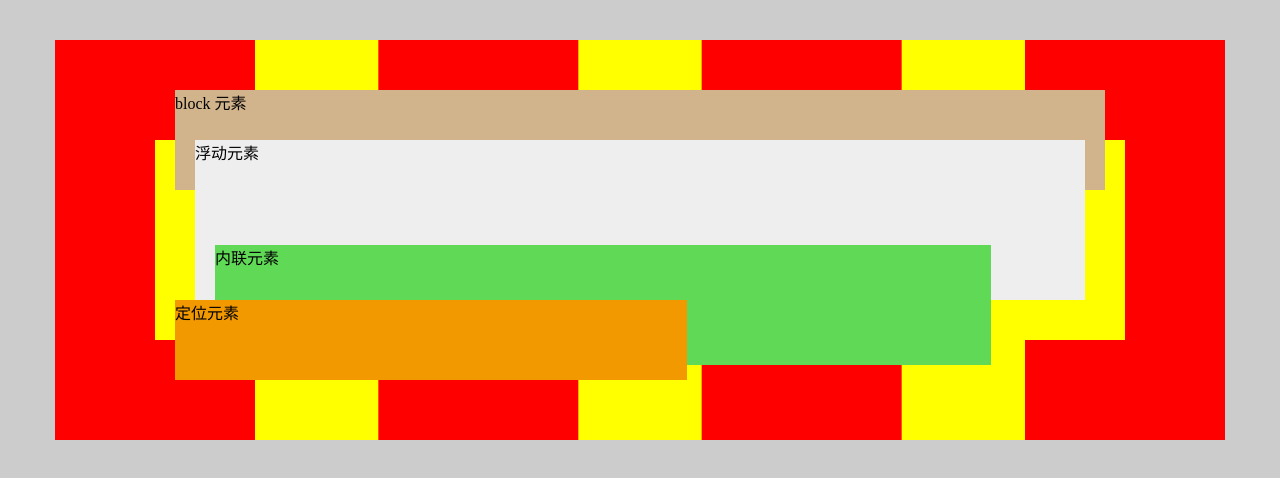
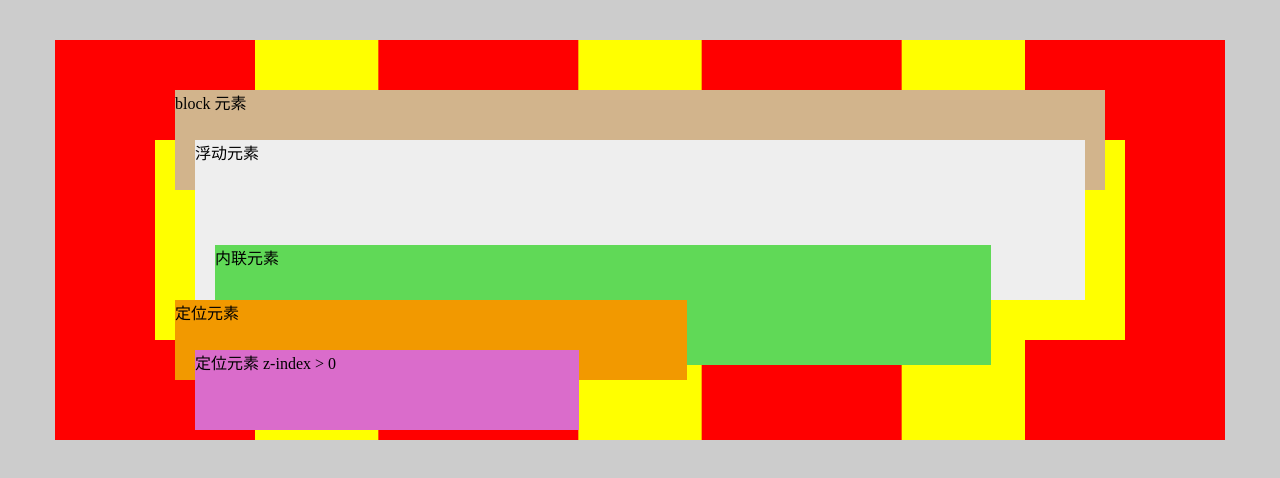
Before and after one commit to mcx2020/mcx-wheels, a website: page src/components/stacking-sequence.html in a window 1280 px wide. Drawn offline with Linux system fonts and the light colour scheme.

Commit message:
新增 z-index > 0 的堆叠

```diff
--- a/src/components/stacking-sequence.html
+++ b/src/components/stacking-sequence.html
@@ -49,13 +49,22 @@
 		}
 
 		.position {
-			width: 100px;
 			height: 80px;
 			position: absolute;
 			margin-left: 20px;
 			width: 40%;
 			background: #F29900;
 			top: 300px;
+		}
+
+		.position2 {
+			width: 80px;
+			height: 80px;
+			position: absolute;
+			margin-left: 40px;
+			width: 30%;
+			background: #da6ccb;
+			top: 350px;
 		}
 	</style>
 </head>
@@ -66,6 +75,7 @@
 		<div class='float'>浮动元素</div>
 		<div class='inline-block'>内联元素</div>
 		<div class='position'>定位元素</div>
+		<div class='position2'>定位元素 z-index > 0</div>
 	</div>
 </body>
 
```
